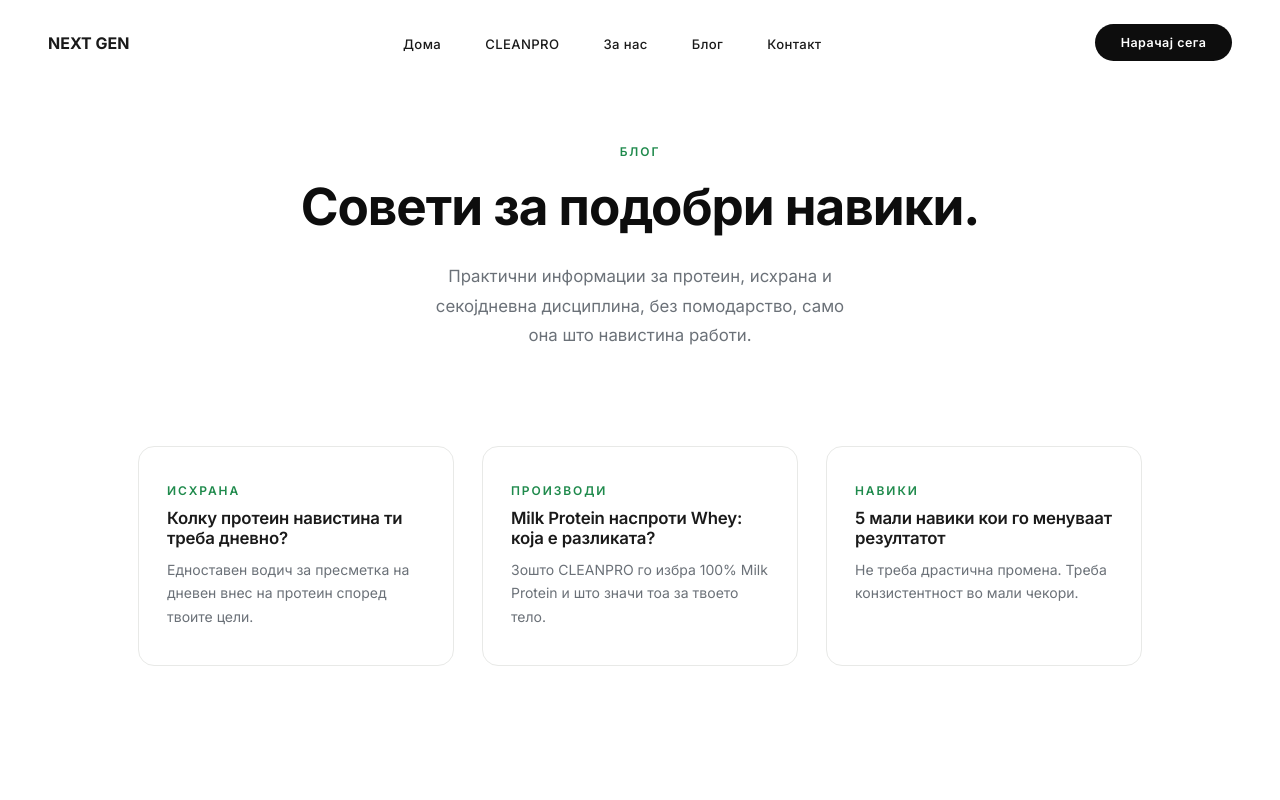
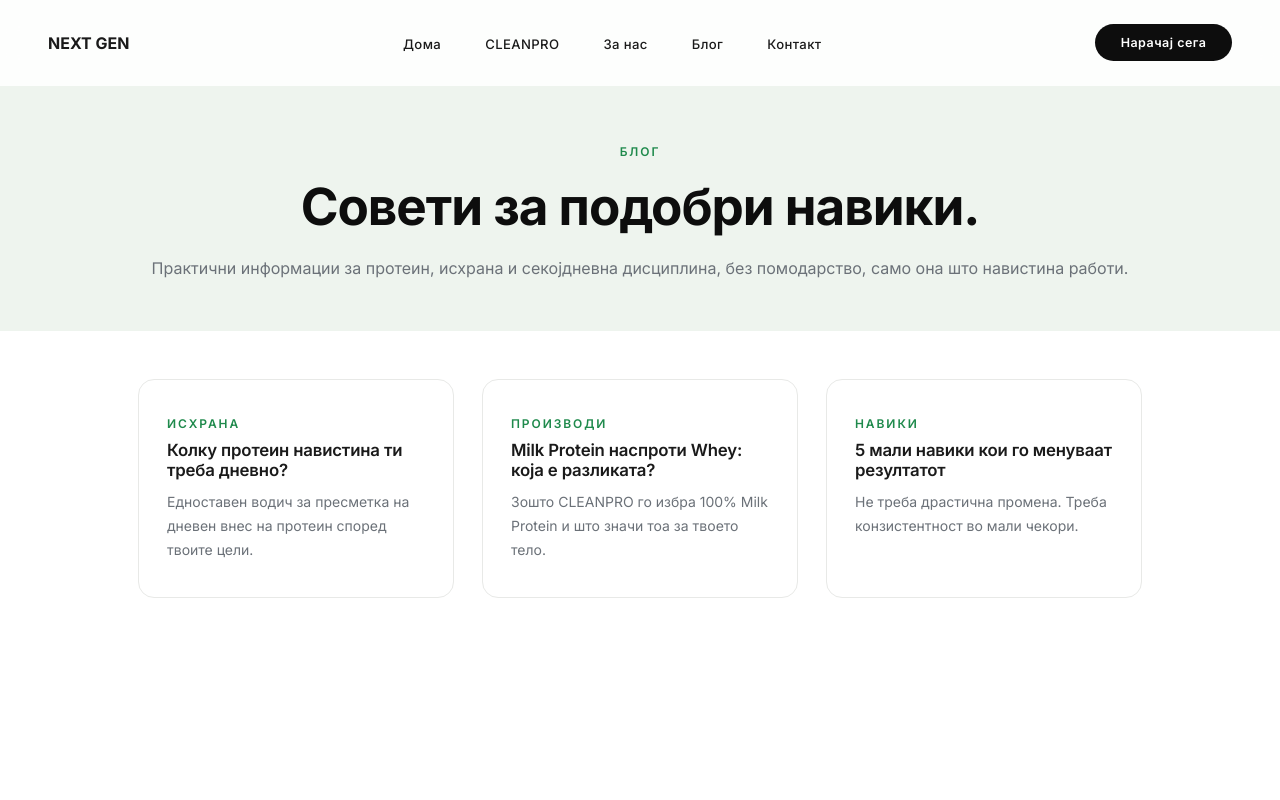
Before and after one commit to nextgennutrition62-cloud/nextgen-cms, a Next.js app: page /blog in a window 1280 px wide. Shown: the top 800 px of the page. Built offline with nearby package versions, Linux system fonts and the light colour scheme.

Commit message:
Update globals.css

```diff
--- a/app/globals.css
+++ b/app/globals.css
@@ -22,7 +22,7 @@ a{text-decoration:none;color:inherit}
 
 nav{position:fixed;top:0;left:0;right:0;z-index:100;display:flex;align-items:center;justify-content:space-between;padding:1.5rem 3rem;background:rgba(255,255,255,0.88);backdrop-filter:blur(14px);transition:all 0.3s;border-bottom:1px solid transparent}
 nav.scrolled{border-bottom:1px solid var(--border);padding:1.1rem 3rem}
-.nav-logo img{height:50px;width:auto;object-fit:contain}
+.nav-logo img{height:34px;width:auto}
 .nav-links{display:flex;align-items:center;gap:2.75rem;list-style:none}
 .nav-links a{font-size:0.82rem;font-weight:500;letter-spacing:0.03em;color:var(--ink);position:relative;padding-bottom:4px}
 .nav-links a::after{content:'';position:absolute;bottom:0;left:0;width:0;height:1px;background:var(--green);transition:width 0.25s}
@@ -35,19 +35,29 @@ nav.scrolled{border-bottom:1px solid var(--border);padding:1.1rem 3rem}
 .mobile-menu.open{display:flex}
 .mobile-menu a{font-size:1.05rem;font-weight:500}
 
-.hero{min-height:100vh;display:flex;align-items:center;padding:9rem 3rem 4rem;position:relative}
-.hero-inner{max-width:1280px;margin:0 auto;width:100%;display:grid;grid-template-columns:1fr 0.85fr;gap:4rem;align-items:center}
-.hero-eyebrow{font-size:0.75rem;font-weight:600;letter-spacing:0.16em;text-transform:uppercase;color:var(--green);margin-bottom:1.75rem;display:block}
-.hero-title{font-size:clamp(2.6rem,4.6vw,4.4rem);font-weight:700;line-height:1.08;letter-spacing:-0.02em;color:var(--black);margin-bottom:1.75rem}
-.hero-subtitle{font-size:1.05rem;color:var(--gray);line-height:1.75;max-width:440px;margin-bottom:2.5rem;font-weight:400}
-.hero-actions{display:flex;gap:1rem;flex-wrap:wrap}
-.btn-dark{background:var(--black);color:var(--white);padding:1rem 2.25rem;border-radius:100px;font-size:0.85rem;font-weight:600;letter-spacing:0.03em;border:none;cursor:pointer;transition:all 0.25s;display:inline-block}
+.hero{min-height:100vh;display:flex;align-items:center;justify-content:center;padding:7rem 2rem 4rem;position:relative;background:#eef4ee;overflow:hidden}
+.hero-orb{position:absolute;border-radius:50%;pointer-events:none}
+.hero-orb1{width:700px;height:700px;background:radial-gradient(circle,#2eb87a 0%,#0f6640 65%,transparent 100%);top:-200px;right:-150px;filter:blur(90px);opacity:0.55;animation:orb1 18s ease-in-out infinite}
+.hero-orb2{width:540px;height:540px;background:radial-gradient(circle,#4dd4b0 0%,#0e8a6a 65%,transparent 100%);bottom:-150px;left:-100px;filter:blur(90px);opacity:0.55;animation:orb2 22s ease-in-out infinite}
+.hero-orb3{width:380px;height:380px;background:radial-gradient(circle,#a8f0d8 0%,#2bbfa8 65%,transparent 100%);top:35%;left:32%;filter:blur(80px);opacity:0.45;animation:orb3 26s ease-in-out infinite}
+@keyframes orb1{0%,100%{transform:translate(0,0) scale(1)}50%{transform:translate(-60px,50px) scale(1.06)}}
+@keyframes orb2{0%,100%{transform:translate(0,0) scale(1)}50%{transform:translate(50px,-60px) scale(1.08)}}
+@keyframes orb3{0%,100%{transform:translate(0,0) scale(1)}50%{transform:translate(-35px,35px) scale(1.1)}}
+.hero-glass{position:relative;z-index:2;background:rgba(255,255,255,0.42);backdrop-filter:blur(32px);-webkit-backdrop-filter:blur(32px);border:1px solid rgba(255,255,255,0.72);border-radius:28px;padding:4rem 4.5rem;max-width:660px;width:100%;text-align:center}
+.hero-eyebrow{font-size:0.72rem;font-weight:600;letter-spacing:0.16em;text-transform:uppercase;color:var(--green);margin-bottom:1.5rem;display:block;text-align:center}
+.hero-title{font-size:clamp(2.6rem,4.6vw,4.2rem);font-weight:700;line-height:1.08;letter-spacing:-0.02em;color:var(--black);margin-bottom:1.25rem;text-align:center}
+.hero-subtitle{font-size:1rem;color:var(--gray);line-height:1.78;margin:0 auto 2rem;text-align:center;font-weight:400}
+.hero-actions{display:flex;gap:1rem;flex-wrap:wrap;justify-content:center}
+.hero-stats{display:flex;gap:0;justify-content:center;margin-top:2rem;padding-top:1.75rem;border-top:1px solid rgba(0,0,0,0.08)}
+.hero-stat{text-align:center;flex:1}
+.hero-stat-num{font-size:1.7rem;font-weight:700;color:var(--green);line-height:1}
+.hero-stat-label{font-size:0.68rem;color:var(--gray);text-transform:uppercase;letter-spacing:0.08em;margin-top:3px}
+.hero-stat-divider{width:1px;background:rgba(0,0,0,0.09);margin:0 0.5rem;align-self:stretch}
+.btn-dark{background:var(--black);color:var(--white);padding:0.9rem 2.25rem;border-radius:100px;font-size:0.85rem;font-weight:600;letter-spacing:0.03em;border:none;cursor:pointer;transition:all 0.25s;display:inline-block}
 .btn-dark:hover{background:var(--green);transform:translateY(-2px)}
 .btn-dark:disabled{opacity:0.6;cursor:not-allowed;transform:none}
-.btn-ghost{padding:1rem 2.25rem;border-radius:100px;font-size:0.85rem;font-weight:600;letter-spacing:0.03em;border:1px solid var(--border);transition:all 0.25s;display:inline-block;color:var(--ink)}
+.btn-ghost{padding:0.9rem 2.25rem;border-radius:100px;font-size:0.85rem;font-weight:600;letter-spacing:0.03em;border:1px solid rgba(0,0,0,0.15);transition:all 0.25s;display:inline-block;color:var(--ink);background:rgba(255,255,255,0.5);backdrop-filter:blur(8px)}
 .btn-ghost:hover{border-color:var(--green);color:var(--green)}
-.hero-visual{display:flex;justify-content:center;align-items:center;position:relative}
-.hero-visual img{max-width:380px;width:100%}
 
 .problem{padding:7rem 3rem;background:var(--bg-soft)}
 .problem-inner{max-width:1280px;margin:0 auto;display:grid;grid-template-columns:1fr 1fr;gap:5rem;align-items:center}
```
